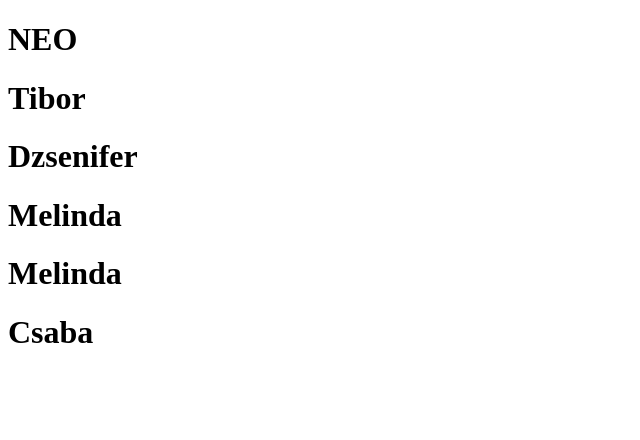
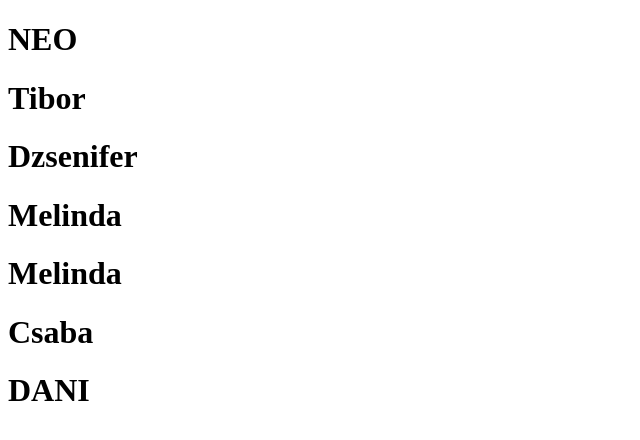
Before and after one commit to neogrady/MajusiFrontend, a plain HTML site: page index.html in a window 1280 px wide. Shown: the whole page, without its empty margins (0-640 px from the left). Drawn offline with Linux system fonts and the light colour scheme.

Commit message:
new update
Csakazértisbenneleszek :D

```diff
--- a/index.html
+++ b/index.html
@@ -17,5 +17,6 @@
 
     <h1>Melinda</h1>
     <h1>Csaba</h1>
+    <h1>DANI</h1>
   </body>
 </html>
```
